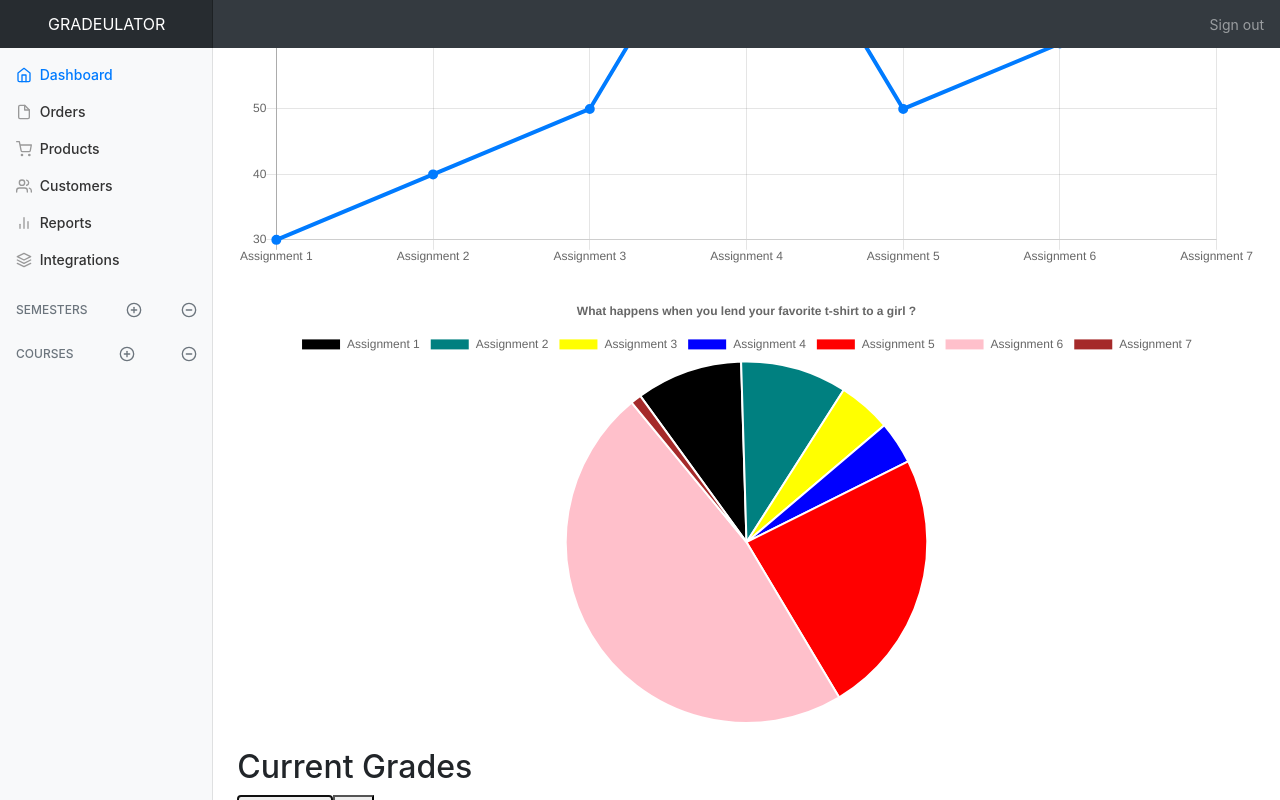
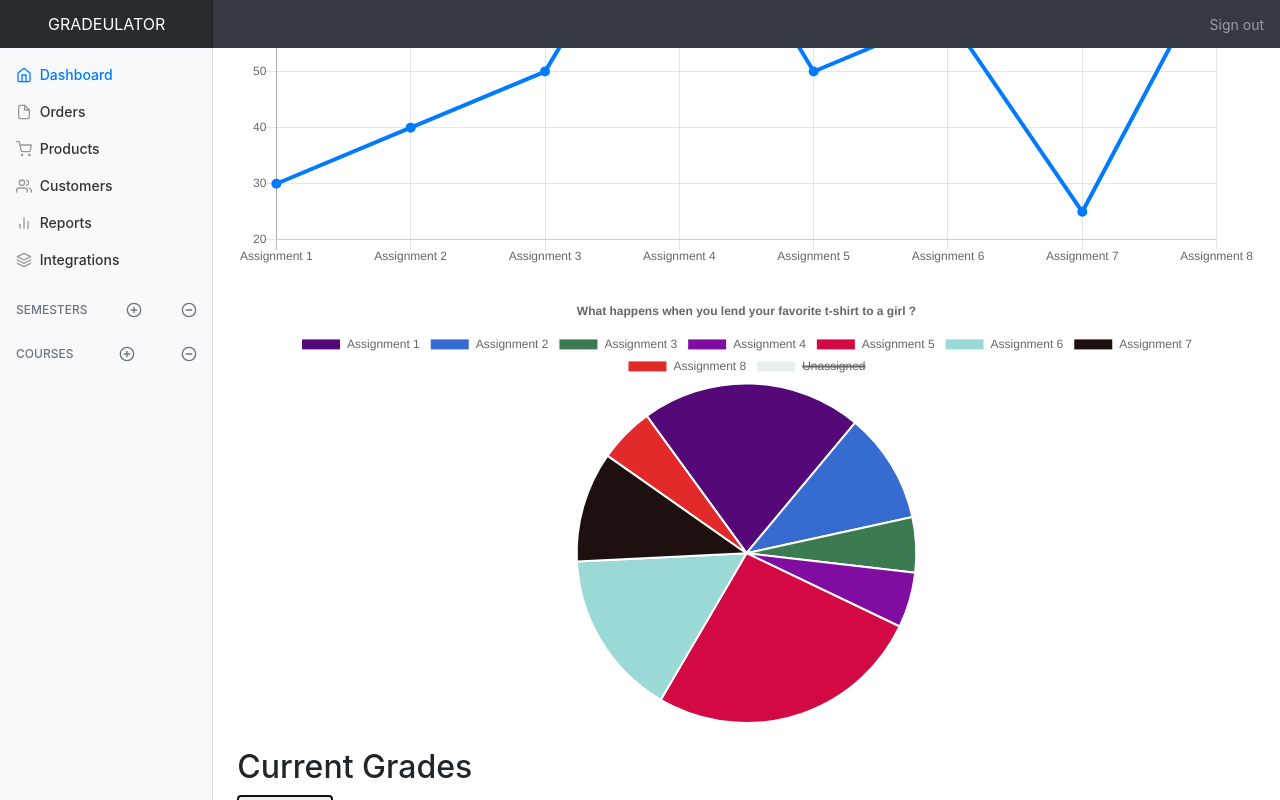
Before and after one commit to mhnaeem/Gradeulator, a plain HTML site: page dashboard.html in a window 1280 px wide. Both pictures are taken after a click on the button "updatepage". Shown: the part 303-1103 px from the top of the page. Drawn offline with nearby package versions, Linux system fonts and the light colour scheme.

Commit message:
add field included, more marked work can be added or removed

```diff
--- a/assets/js/main.js
+++ b/assets/js/main.js
@@ -113,16 +113,13 @@ class Course{
         }
     }
 
-    addMarkReceived(nm, mark){
-        this.markedStuff.forEach(function(e){
-            if(e.name == nm){
-                e.marksReceived = mark;
-            }
-        });
+    getMarkedWorkInfo(currMW){
+        return '<tr><td>' + currMW.name + '</td><td>' + currMW.totalMarks + '</td><td>' + currMW.marksReceived + '</td><td>' + currMW.weightage + '</td><td>' + currMW.weightageReceived + '</td><td>' + '<button onclick="modifyMarkedWork(\'' + currMW.name + '\')">Modify</button><button onclick="removeMarkedWork(\'' + currMW.name + '\')">Remove</button>' + '</td></tr>';
     }
 
-    getMarkedWorkInfo(currMW){
-        return '<tr><td>' + currMW.name + '</td><td>' + currMW.totalMarks + '</td><td>' + currMW.marksReceived + '</td><td>' + currMW.weightage + '</td><td>' + currMW.weightageReceived + '</td><td>' + '<button onclick="modifyMarkedWork(\'' + currMW.name + '\')">Modify</button><button onclick="removeMarkedWork(\'' + currMW.name + '\')">Remove</button>' + '</td></tr>';
+    calculateWeightReceived(mw){
+        mw.weightageReceived = mw.marksReceived / mw.totalMarks * mw.weightage;
+        return mw.weightageReceived;
     }
 }
 //Course class complete
@@ -292,13 +289,14 @@ function removeCourse(){
 //Test
 currSem = new Semester("Winter 2020");
 currCourse = new Course("COMP 2002");
-currCourse.addMarkedWork("Assignment 1", 100, 30, 10);
+currCourse.addMarkedWork("Assignment 1", 100, 30, 20);
 currCourse.addMarkedWork("Assignment 2", 100, 40, 10);
 currCourse.addMarkedWork("Assignment 3", 100, 50, 5);
-currCourse.addMarkedWork("Assignment 4", 100, 90, 4);
+currCourse.addMarkedWork("Assignment 4", 100, 90, 5);
 currCourse.addMarkedWork("Assignment 5", 100, 50, 25);
-currCourse.addMarkedWork("Assignment 6", 100, 60, 50);
-currCourse.addMarkedWork("Assignment 7", 100, 70, 1);
+currCourse.addMarkedWork("Assignment 6", 100, 60, 15);
+currCourse.addMarkedWork("Assignment 7", 100, 25, 10);
+currCourse.addMarkedWork("Assignment 8", 100, 70, 5);
 
 function updateGradesTable(){
     var tb = document.getElementById("gradesTable");
@@ -307,9 +305,14 @@ function updateGradesTable(){
         var currM = currCourse.markedStuff[i];
         tb.innerHTML += currCourse.getMarkedWorkInfo(currM);
     }
+    tb.innerHTML += '<tr><td>' + '<input type="text" id="mnameinp">' + '</td><td>' + '<input type="text" id="mttlmarksinp">' + '</td><td>' + '<input type="text" id="mrecinp">' + '</td><td>' + '<input type="text" id="mwtinp">' + '</td><td></td><td>' + '<button onclick="addNewCourseButton()">Add</button>' + '</td></tr>';
     generateGraph();
 }
 
+function addNewCourseButton(){
+    currCourse.addMarkedWork(document.getElementById("mnameinp").value, document.getElementById("mttlmarksinp").value, document.getElementById("mrecinp").value, document.getElementById("mwtinp").value);
+    updateGradesTable();
+}
 
 function modifyMarkedWork(name){
     var tb = document.getElementById("gradesTable");
@@ -321,8 +324,7 @@ function modifyMarkedWork(name){
             var inp2 = '<input type=text id="modifyMWTTL" value="' + currMW.totalMarks + '">';
             var inp3 = '<input type=text id="modifyMWMarkRec" value="' + currMW.marksReceived + '">';
             var inp4 = '<input type=text id="modifyMWWeightage" value="' + currMW.weightage + '">';
-            var inp5 = '<input type=text id="modifyMWWeightRec" value="' + currMW.weightageReceived + '">';
-            var info = '<tr><td>' + inp1 + '</td><td>' + inp2 + '</td><td>' + inp3 + '</td><td>' + inp4 + '</td><td>' + inp5 + '</td><td>' + '<button onclick="addModifiedMarkedWork(\'' + currMW.name + '\')">Add</button><button onclick="removeMarkedWork(\'' + currMW.name + '\')">Remove</button>' + '</td></tr>';
+            var info = '<tr><td>' + inp1 + '</td><td>' + inp2 + '</td><td>' + inp3 + '</td><td>' + inp4 + '</td><td>' + currCourse.calculateWeightReceived(currMW) + '</td><td>' + '<button onclick="addModifiedMarkedWork(\'' + currMW.name + '\')">Add</button><button onclick="removeMarkedWork(\'' + currMW.name + '\')">Remove</button>' + '</td></tr>';
             var newRow = tb.innerHTML.replace(currCourse.getMarkedWorkInfo(currMW),info);
             tb.innerHTML = newRow;
         }
@@ -339,7 +341,7 @@ function addModifiedMarkedWork(name){
             currMW.totalMarks = document.getElementById("modifyMWTTL").value;
             currMW.marksReceived = document.getElementById("modifyMWMarkRec").value;
             currMW.weightage = document.getElementById("modifyMWWeightage").value;
-            currMW.weightageReceived = document.getElementById("modifyMWWeightRec").value;
+            currMW.weightageReceived = currCourse.calculateWeightReceived(currMW);
         }
     }
     updateGradesTable();
@@ -358,15 +360,26 @@ function removeMarkedWork(name){
 
 
 function generateGraph(){
-      var ctx = document.getElementById("myChart");
+
+    var dynamicColors = function() {
+    var r = Math.floor(Math.random() * 255);
+    var g = Math.floor(Math.random() * 255);
+    var b = Math.floor(Math.random() * 255);
+    return "rgb(" + r + "," + g + "," + b + ")";
+    }
+
+    var ctx = document.getElementById("myChart");
     var l = [];
     var m = [];
     var w = [];
-        currCourse.markedStuff.forEach(function(e){
+    var sum = 0.0;
+    currCourse.markedStuff.forEach(function(e){
             l.push(e.name);
             m.push(e.marksReceived);
             w.push(e.weightage);
-        })
+            sum += e.weightage;
+        });
+
       var myChart = new Chart(ctx, {
         type: 'line',
         data: {
@@ -394,21 +407,38 @@ function generateGraph(){
         }
       });
 
-    ctx = document.getElementById("myPie")
+    ctx = document.getElementById("myPie");
+
+    if(sum < 100){
+        w.push();
+        l.push("Unassigned");
+    }
+    if(sum >= 100){
+        for (var i = 0; i < l.length; i++){
+            if(l[i] == "Unassigned"){
+                var index = l.indexOf(l[i]);
+                if (index > -1) {
+                  l.splice(index, 1);
+                }
+                index = w.indexOf(w[i]);
+                 if (index > -1) {
+                  w.splice(index, 1);
+                }
+            }
+        }
+    }
+
+    var bgC = [];
+    l.forEach(function(){
+        bgC.push(dynamicColors());
+    });
 
     var data = {
     labels: l,
       datasets: [
         {
             fill: true,
-            backgroundColor: [
-                'black',
-                'teal',
-                'yellow',
-                'blue',
-                'red',
-                'pink',
-                'brown'],
+            backgroundColor: bgC,
             data: w,
         }
     ]
@@ -434,8 +464,9 @@ function generateGraph(){
     });
 }
 
-function test(){
-    console.log("test");
-    var tb = document.getElementById("gradesTable");
-    tb.innerHTML += '<tr><td>' + '<input type="text" id="mnameinp">' + '</td><td>' + '<input type="text" id="mttlmarksinp">' + '</td><td>' + '<input type="text" id="mrecinp">' + '</td><td>' + '<input type="text" id="mwtinp">' + '</td><td>' + '<input type="text" id="mwtrecinp">' + '</td><td>' + '<button>add</button>' + '</td></tr>';
+
+
+
+function updateGUI(){
+
 }
--- a/dashboard.html
+++ b/dashboard.html
@@ -108,7 +108,7 @@
           <canvas class="my-4" id="myPie" width="900" height="380"></canvas>
 
           <h2>Current Grades</h2>
-            <button onclick="updateGradesTable()">updatepage</button><button onclick="test()">add</button>
+            <button onclick="updateGradesTable()">updatepage</button>
           <div class="table-responsive">
             <table class="table table-striped table-sm">
               <thead>
```
